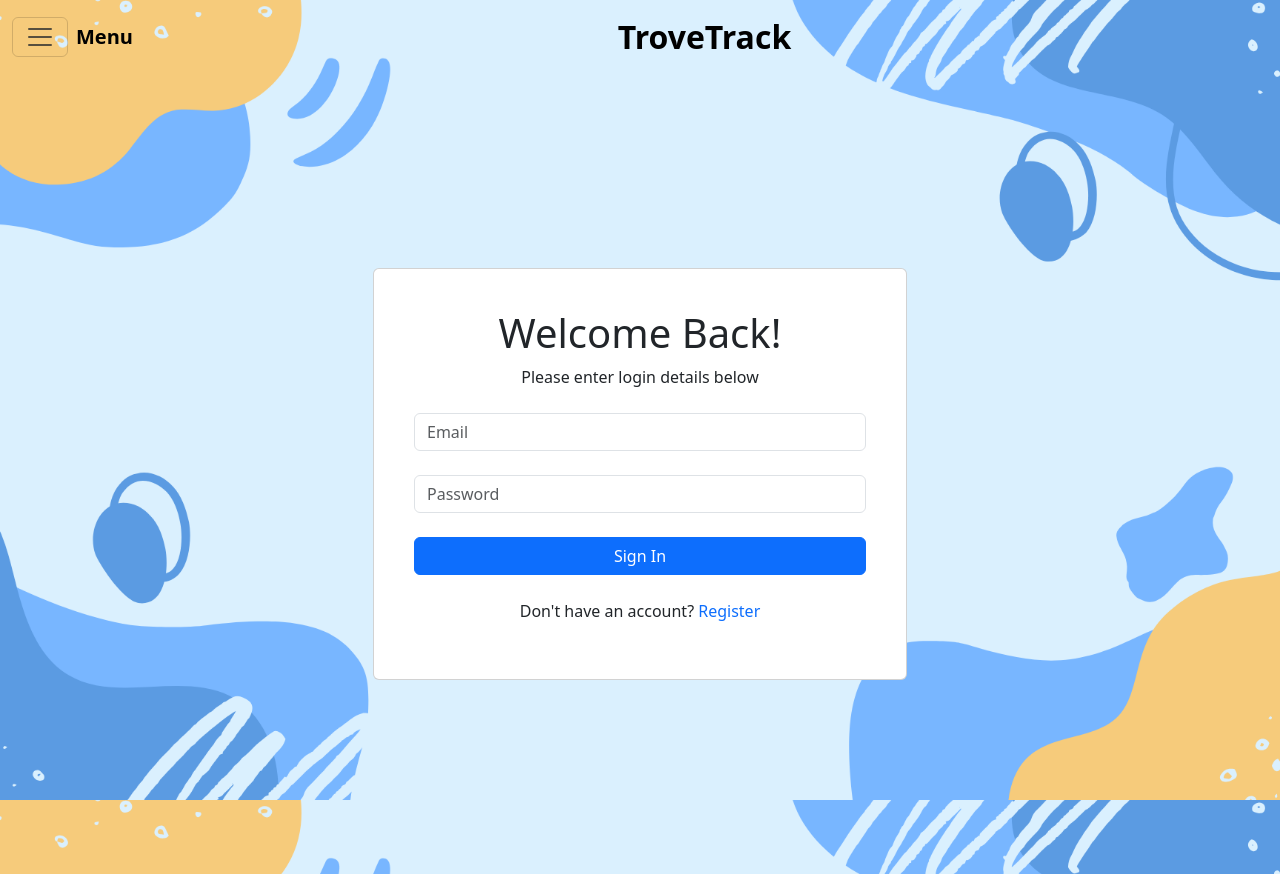
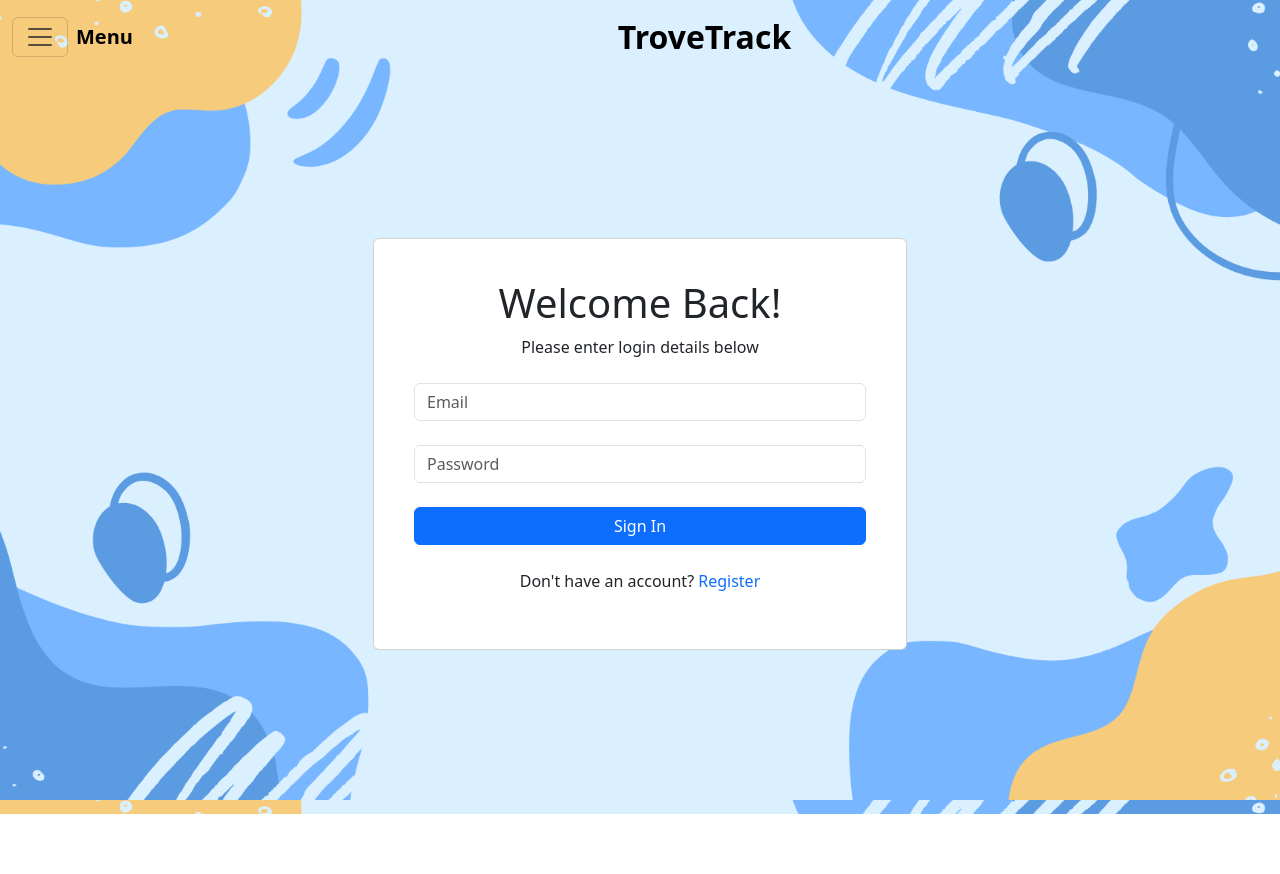
Before and after one commit to skyoon26/trove-track, a React (Vite) app in the folder trove-track-ui/: page /signin in a window 1280 px wide. After the commit the page ends 814 px from the top, so only its background shows below. Built offline with nearby package versions, Linux system fonts and the light colour scheme.

Commit message:
Apply global CSS styles for consistent page positioning across components

```diff
--- a/trove-track-ui/src/App.css
+++ b/trove-track-ui/src/App.css
@@ -8,3 +8,10 @@
   background-attachment: fixed;
   background-position: center center;
 }
+
+.page-content {
+  min-height: calc(100vh - 60px);
+  display: flex;
+  align-items: center;
+  justify-content: center;
+}
--- a/trove-track-ui/src/App.jsx
+++ b/trove-track-ui/src/App.jsx
@@ -16,6 +16,7 @@
   return (
     <>
       <OffcanvasNavbar />
+      <div className="page-content">
         <Routes>
           <Route path="/" element={<LandingPage />} />
           <Route path="/signin" element={<SignInPage />} />
@@ -26,6 +27,7 @@
           <Route path="/search" element={<SearchPage />} />
           <Route path="/account" element={<AccountPage />} />
         </Routes>
+      </div>
     </>
   )
 }
--- a/trove-track-ui/src/pages/LandingPage/landing-page.css
+++ b/trove-track-ui/src/pages/LandingPage/landing-page.css
@@ -1,5 +1,4 @@
 .hero-section {
-  min-height: 100vh;
   display: flex;
   justify-content: center;
   align-items: center;
--- a/trove-track-ui/src/pages/SignInPage.jsx
+++ b/trove-track-ui/src/pages/SignInPage.jsx
@@ -4,10 +4,10 @@
 const SignInPage = () => {
   return (
     <>
-      <Container className="d-flex align-items-center justify-content-center vh-100">
+      <Container className="d-flex align-items-center justify-content-center">
         <Row className="w-100 justify-content-center">
-          <Col xs={12} md={8} lg={6} className="d-flex justify-content-center">
-            <Card className="p-4 w-100">
+          <Col xs={12} md={8} lg={6}>
+            <Card className="p-4">
               <Card.Body>
                 <h1 className="text-center">Welcome Back!</h1>
                 <p className="text-center">Please enter login details below</p>
```
Lines whose indentation alone changed are shown as unchanged.
